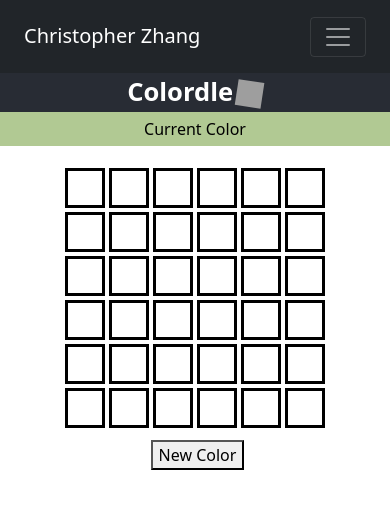
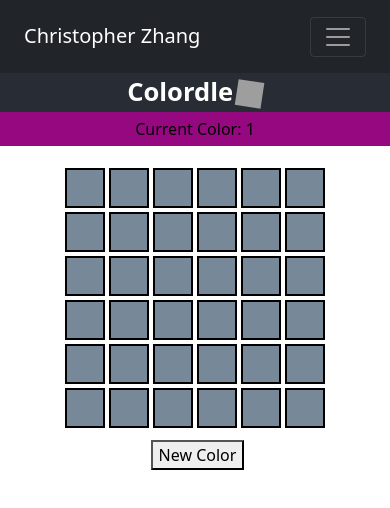
Before and after one commit to Christopher-Zhang/christopher-zhang.github.io, a React (Create React App) app: page /projects/colordle in a window 390 px wide. Shown: the top 508 px of the page. Built offline with nearby package versions, Linux system fonts and the light colour scheme; grey boxes are pictures that could not be loaded; a web font is replaced by a local one.

Commit message:
Temp fix for mobile, added seed based on date

```diff
--- a/src/Pages/Colordle.jsx
+++ b/src/Pages/Colordle.jsx
@@ -50,20 +50,20 @@ class Colordle extends Component{
             ct[i] = carr;
         }
         this.state = {
-            color: this.generateHexColor(0xfff),
+            color: this.generateHexColor(this.getSeed(1)),
             value_table: vt,
             color_table: ct,
             row: 0,
             index: 0
         };
-        this.counter = 0;
+        this.counter = 1;
 
     }
     render(){
         let num = Number("0x" +this.state.color);
         return (
             <div className="colordle">
-                <div className="color-display" style={{backgroundColor: "#" + this.state.color, color:(this.getContrastColor(Number("0x"+this.state.color)))}}>Current Color</div>
+                <div className="color-display" style={{backgroundColor: "#" + this.state.color, color:(this.getContrastColor(Number("0x"+this.state.color)))}}>Current Color: {this.counter}</div>
                 <div style={{display:'flex', justifyContent: 'center'}}>
 
                     {/* <button onClick={()=> this.clearBoard()}>Clear</button> */}
@@ -79,13 +79,21 @@ class Colordle extends Component{
                         </div>
                     ))}
                 </div>
-                <button onClick={()=> this.generateHexColor(++this.counter)}>New Color</button>
+                <button onClick={()=> this.generateHexColor(this.getSeed(++this.counter))}>New Color</button>
             </div>
         );
     }
     componentDidMount(){
         document.addEventListener('keydown', this.keyboardHandler.bind(this));
         this.setState();
+    }
+    getSeed(offset){
+        let date = new Date();
+        let day = date.getDay();
+        let month = date.getMonth();
+        let year = date.getFullYear();
+        let seed = day.toString() + month.toString() + year.toString();
+        return Number(seed) * offset;
     }
     generateHexColor(seed) {
         this.clearBoard();
@@ -200,7 +208,7 @@ class Colordle extends Component{
         let state = {color_table: this.state.color_table};
         state.color_table[this.state.row] = feedback;
         state.row = this.state.row + 1;
-        if(state.row >= NUM_GUESSES) state.row = NUM_GUESSES - 1;
+        if(state.row >= NUM_GUESSES) state.row = NUM_GUESSES;
         state.index = 0;
         this.setState(state);
     }
@@ -228,7 +236,7 @@ class Tile extends Component{
     constructor(props){
         super(props);
         this.state = {
-            color: COLORS[props.color],
+            color: props.color,
             value: props.value
         }
     }
@@ -240,18 +248,16 @@ class Tile extends Component{
             margin: "2px",
             borderStyle: "solid",
             borderColor: "black",
-            color: "black"
+            color: "black",
+            textAlign: "center"
         };
         return(
-        <div className={this.props.className} style={css}>
-            <p>{this.state.value}</p>
-        </div>
+            <input style={css} className={this.props.className} value={this.state.value} type="text"></input>
         );
     }
     componentDidUpdate(prevProps){
         if(prevProps.value !== this.props.value || prevProps.color !== this.props.color){
             this.setState({value: this.props.value, color: this.props.color});
-            console.log("Updated!");
         }
     }
 }
```
